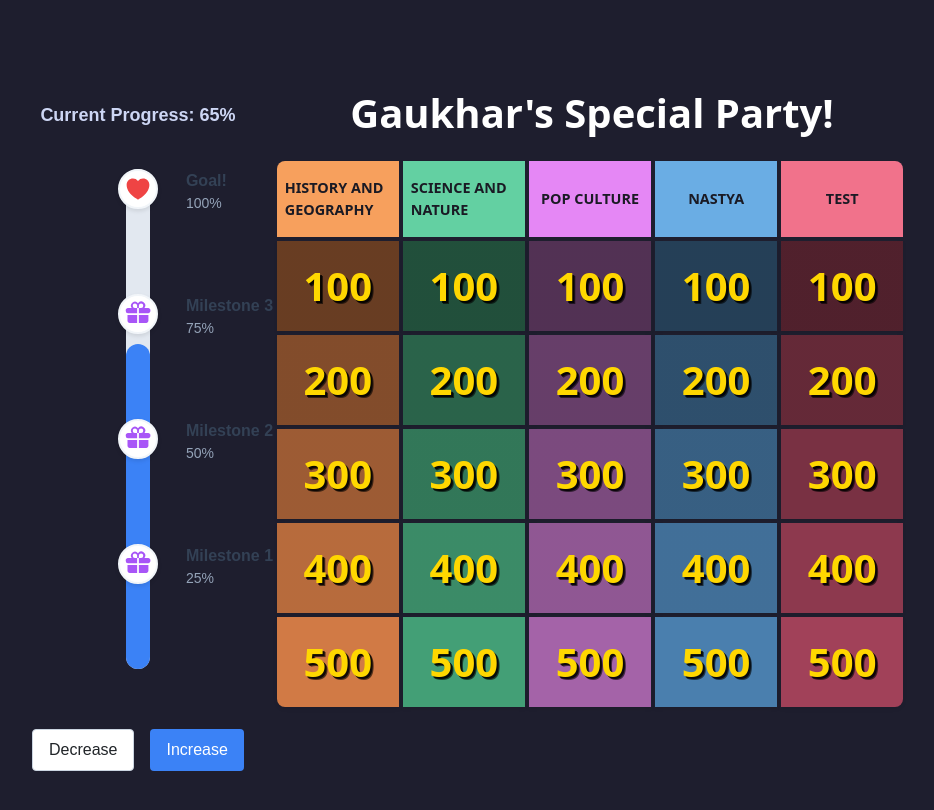
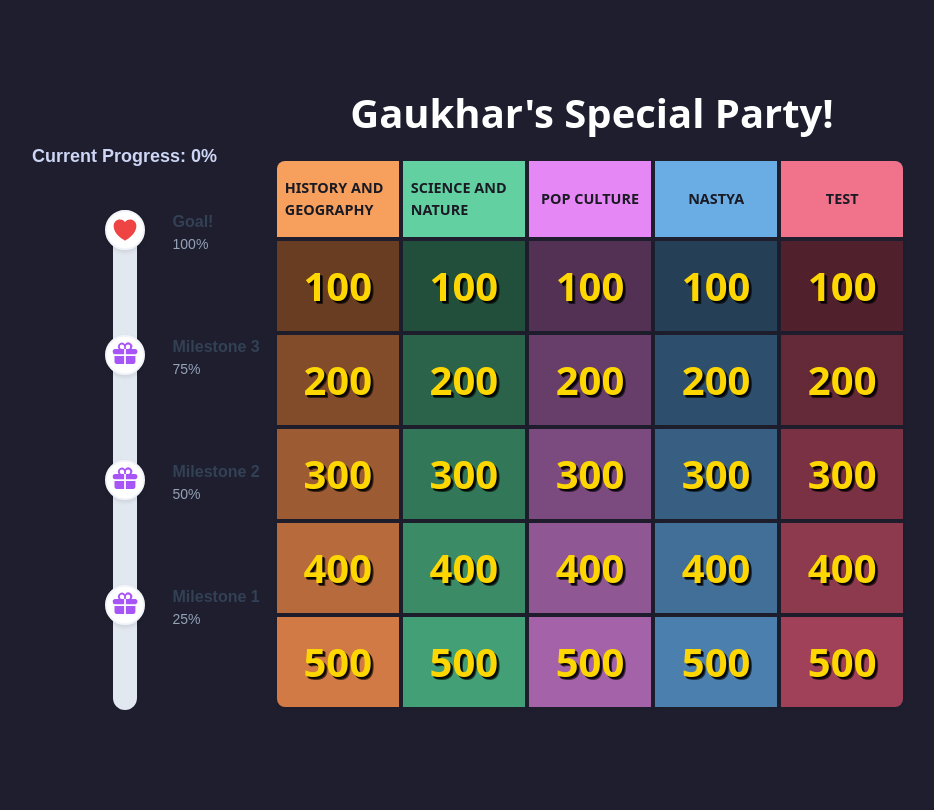
Before and after one commit to srazhov/GaukharBDgame, a React (Vite) app in the folder my-react-app/: page / in a window 1280 px wide. Both pictures are taken after a click on the button "Start game". Shown: the whole page, without its empty margins (48-982 px from the left). Built offline with nearby package versions, Linux system fonts and the light colour scheme.

Commit message:
Added working vertical progress bar

```diff
--- a/my-react-app/src/components/GameManagementContainer.jsx
+++ b/my-react-app/src/components/GameManagementContainer.jsx
@@ -6,14 +6,18 @@ import Card from "./Card";
 import {
   GetTableItems,
   UpdateSelectedOption,
+  CalculateEarnedScore,
   CalculateTotalScore,
 } from "../helpers/GameDataManipulation";
 import VerticalProgressBar from "./VerticalProgressBar";
 
 export function GameManagementContainer() {
   const [tableItems, setTableItems] = useState(GetTableItems());
+  const [totalScore, _] = useState(CalculateTotalScore(tableItems));
+  const [earnedScore, setEarnedScore] = useState(0);
+
   useEffect(() => {
-    const total = CalculateTotalScore(tableItems);
+    setEarnedScore(CalculateEarnedScore(tableItems));
   }, [tableItems]);
 
   const [showModal, setShowModal] = useState(false);
@@ -50,7 +54,10 @@ export function GameManagementContainer() {
           ></GameTable>
         </div>
         <div className="sidebar-section">
-          <VerticalProgressBar />
+          <VerticalProgressBar
+            currentScore={earnedScore}
+            maxScore={totalScore}
+          />
         </div>
       </div>
     </>
--- a/my-react-app/src/components/TableItem.jsx
+++ b/my-react-app/src/components/TableItem.jsx
@@ -2,10 +2,23 @@ import Button from "react-bootstrap/Button";
 import Col from "react-bootstrap/Col";
 
 function TableItem({ item, index, overlayOpacity, onClick }) {
+  const getItemStatusStyle = () => {
+    if (item.selectedOption != null) {
+      return item.selectedOption == item.answer
+        ? "option-chosen-correct"
+        : "option-choosable option-chosen-incorrect";
+    }
+
+    return "option-choosable";
+  };
+
   return (
     <>
       <Col className={`card-column-${index} w-100 text-center`}>
-        <div className="container-button" onClick={() => onClick(item)}>
+        <div
+          className={`container-button ${getItemStatusStyle()}`}
+          onClick={() => onClick(item)}
+        >
           <div className="hover bt-1"></div>
           <div className="hover bt-2"></div>
           <div className="hover bt-3"></div>
--- a/my-react-app/src/components/VerticalProgressBar.jsx
+++ b/my-react-app/src/components/VerticalProgressBar.jsx
@@ -1,4 +1,3 @@
-import React, { useState } from "react";
 import "../styles/VerticalProgressBar.css";
 
 const GiftIcon = () => (
@@ -13,8 +12,10 @@ const HeartIcon = () => (
   </svg>
 );
 
-export default function VerticalProgressBar() {
-  const [progress, setProgress] = useState(65);
+export default function VerticalProgressBar({ currentScore, maxScore }) {
+  const getProgress = () => {
+    return Math.round((currentScore / maxScore) * 100);
+  };
 
   const milestones = [
     { percent: 25, label: "Milestone 1" },
@@ -25,11 +26,14 @@ export default function VerticalProgressBar() {
 
   return (
     <div className="progress-container">
-      <div className="progress-header">Current Progress: {progress}%</div>
+      <div className="progress-header">Current Progress: {getProgress()}%</div>
 
       <div className="progress-track">
         {/* The animated bar's height must remain inline because it's dynamic state */}
-        <div className="progress-fill" style={{ height: `${progress}%` }} />
+        <div
+          className="progress-fill"
+          style={{ height: `${getProgress()}%` }}
+        />
 
         {milestones.map((milestone) => (
           <div
@@ -48,21 +52,6 @@ export default function VerticalProgressBar() {
           </div>
         ))}
       </div>
-
-      <div className="controls">
-        <button
-          className="btn"
-          onClick={() => setProgress((p) => Math.max(0, p - 10))}
-        >
-          Decrease
-        </button>
-        <button
-          className="btn btn-primary"
-          onClick={() => setProgress((p) => Math.min(100, p + 10))}
-        >
-          Increase
-        </button>
-      </div>
     </div>
   );
 }
--- a/my-react-app/src/helpers/GameDataManipulation.jsx
+++ b/my-react-app/src/helpers/GameDataManipulation.jsx
@@ -29,7 +29,7 @@ export function UpdateSelectedOption(
   );
 }
 
-export function CalculateTotalScore(tableItems) {
+export function CalculateEarnedScore(tableItems) {
   let total = 0;
   tableItems.forEach((cat) => {
     cat.items.forEach((item) => {
@@ -41,3 +41,14 @@ export function CalculateTotalScore(tableItems) {
 
   return total;
 }
+
+export function CalculateTotalScore(tableItems) {
+  let total = 0;
+  tableItems.forEach((cat) => {
+    cat.items.forEach((item) => {
+      total += item.price;
+    });
+  });
+
+  return total;
+}
--- a/my-react-app/src/styles/TableButtonHover.css
+++ b/my-react-app/src/styles/TableButtonHover.css
@@ -54,20 +54,20 @@
 }
 
 /* 3D Tilt Logic based on which hitbox is hovered */
-.bt-1:hover ~ button { transform: rotateX(15deg) rotateY(-15deg); }
-.bt-3:hover ~ button { transform: rotateX(15deg) rotateY(15deg); }
-.bt-4:hover ~ button { transform: rotateX(-15deg) rotateY(-15deg); }
-.bt-6:hover ~ button { transform: rotateX(-15deg) rotateY(15deg); }
+.option-choosable .bt-1:hover ~ button { transform: rotateX(15deg) rotateY(-15deg); }
+.option-choosable .bt-3:hover ~ button { transform: rotateX(15deg) rotateY(15deg); }
+.option-choosable .bt-4:hover ~ button { transform: rotateX(-15deg) rotateY(-15deg); }
+.option-choosable .bt-6:hover ~ button { transform: rotateX(-15deg) rotateY(15deg); }
 
 /* Text Animations on Hover */
-.bt-1:hover ~ button::after,
-.bt-3:hover ~ button::after,
-.bt-4:hover ~ button::after,
-.bt-6:hover ~ button::after {
+.option-choosable .bt-1:hover ~ button::after,
+.option-choosable .bt-3:hover ~ button::after,
+.option-choosable .bt-4:hover ~ button::after,
+.option-choosable .bt-6:hover ~ button::after {
   animation: shake 0.5s ease-in-out 0.3s;
 }
 
-.hover:hover ~ button::after {
+.option-choosable .hover:hover ~ button::after {
   content: "Click"; /* Changes text just like the original Uiverse snippet */
   top: -4%;
   color: #ffda0b
@@ -91,3 +91,11 @@
   filter: brightness(1.1);
   z-index: 50;
 }
+
+.option-chosen-incorrect button {
+  background-color: #d50808!important;
+}
+
+.option-chosen-correct button {
+  background-color: #14dc06!important;
+}
```
